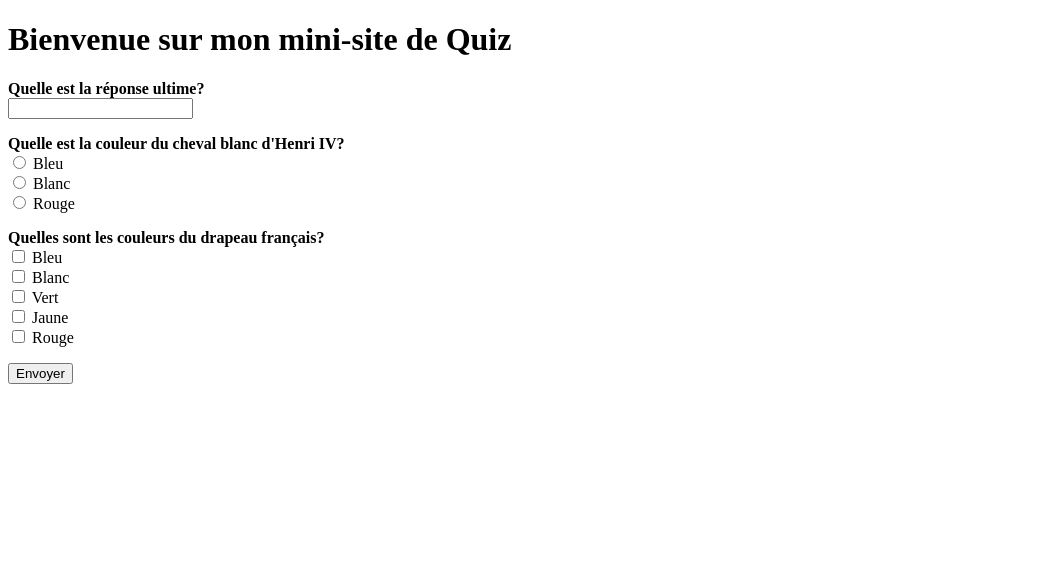
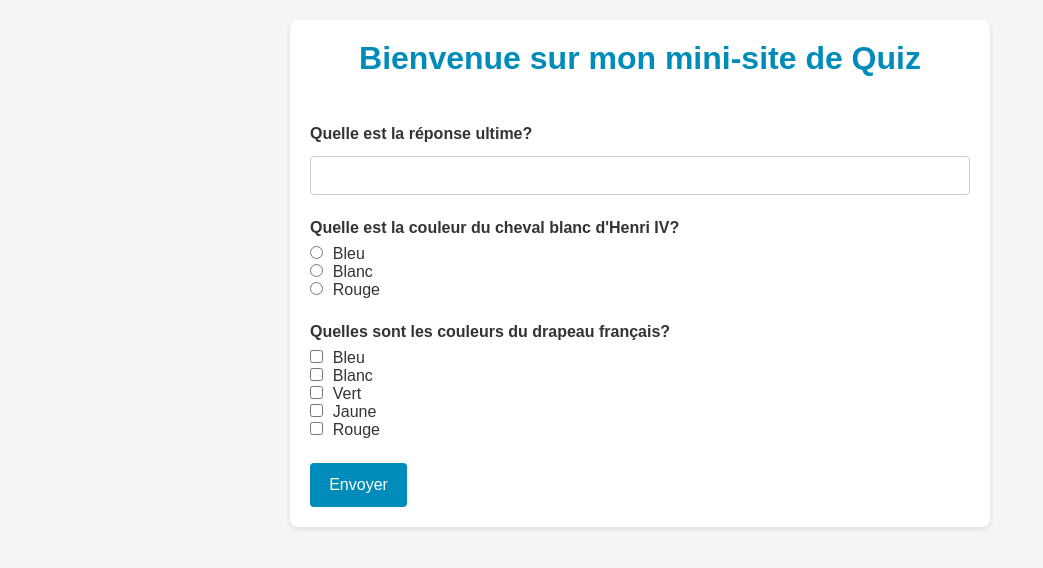
Before and after one commit to MatthiasCaroux/QuizPHP, a PHP site: page / in a window 1280 px wide. Shown: the top 568 px of the page, without its empty margins (0-1043 px from the left). Run offline with PHP 8.4, Linux system fonts and the light colour scheme.

Commit message:
Ajout du css de base pour le site

```diff
--- a/index.php
+++ b/index.php
@@ -13,7 +13,7 @@ use Form\Type\Text;
 use Form\Type\Textarea;
 // use Form\Type\Checkbox;
 // use Form\Type\Radio;
-// etc.
+
 
 // 3. Inclusion de la fonction pour charger les questions
 require_once __DIR__ . '/question.php';
@@ -80,8 +80,10 @@ if ($_SERVER['REQUEST_METHOD'] === 'POST') {
 <head>
     <meta charset="UTF-8">
     <title>Mon Quiz PHP</title>
+    <link rel="stylesheet" href="style.css">
 </head>
 <body>
+    <div class="quiz-container">
         <h1>Bienvenue sur mon mini-site de Quiz</h1>
 
         <?php if ($_SERVER['REQUEST_METHOD'] === 'POST'): ?>
@@ -128,7 +130,7 @@ if ($_SERVER['REQUEST_METHOD'] === 'POST') {
             -->
             <form method="post" action="">
                 <?php foreach ($questions as $question): ?>
-                <div style="margin-bottom:1em;">
+                    <div class="form-group">
                         <label><strong><?= htmlentities($question['text']) ?></strong></label><br>
 
                         <?php
@@ -199,6 +201,6 @@ if ($_SERVER['REQUEST_METHOD'] === 'POST') {
                 <button type="submit">Envoyer</button>
             </form>
         <?php endif; ?>
-
+    </div>
 </body>
 </html>
--- /dev/null
+++ b/style.css
@@ -0,0 +1,151 @@
+/* --------------------------------------------------------------------------
+   RESET DE BASE
+   -------------------------------------------------------------------------- */
+   * {
+    margin: 0;
+    padding: 0;
+    box-sizing: border-box;
+}
+
+/* --------------------------------------------------------------------------
+   STYLE GLOBAL
+   -------------------------------------------------------------------------- */
+body {
+    font-family: Arial, sans-serif;
+    background-color: #f5f5f5;
+    color: #333;
+    padding: 20px;
+}
+
+/* Titres */
+h1,
+h2,
+h3 {
+    margin-bottom: 1em;
+    color: #444;
+}
+
+h1 {
+    text-align: center;
+    color: #008cba; /* Bleu */
+    margin-bottom: 1.5em;
+}
+
+/* Liens */
+a {
+    color: #008cba;
+    text-decoration: none;
+}
+a:hover {
+    text-decoration: underline;
+}
+
+/* --------------------------------------------------------------------------
+   CONTAINER PRINCIPAL
+   -------------------------------------------------------------------------- */
+.quiz-container {
+    background-color: #fff;
+    max-width: 700px;
+    margin: 0 auto;
+    padding: 20px;
+    border-radius: 8px;
+    box-shadow: 0 2px 5px rgba(0,0,0,0.1);
+}
+
+/* --------------------------------------------------------------------------
+   FORMULAIRE
+   -------------------------------------------------------------------------- */
+form {
+    display: block;
+    margin-top: 1em;
+}
+
+.form-group {
+    margin-bottom: 1.5em;
+}
+
+/* Label de la question */
+.form-group label strong {
+    display: inline-block;
+    margin-bottom: 0.5em;
+}
+
+/* Champs texte et textarea */
+input[type="text"],
+textarea {
+    width: 100%;
+    padding: 0.6em;
+    border: 1px solid #ccc;
+    border-radius: 4px;
+    margin-top: 0.3em;
+    font-size: 1em;
+}
+
+/* Radio et checkbox */
+.form-group input[type="radio"],
+.form-group input[type="checkbox"] {
+    margin-right: 0.4em;
+}
+
+/* Bouton d'envoi */
+button[type="submit"] {
+    background-color: #008cba;
+    color: #fff;
+    border: none;
+    border-radius: 4px;
+    padding: 0.8em 1.2em;
+    cursor: pointer;
+    font-size: 1em;
+}
+
+button[type="submit"]:hover {
+    background-color: #0076a3;
+}
+
+/* --------------------------------------------------------------------------
+   AFFICHAGE DES RÉSULTATS
+   -------------------------------------------------------------------------- */
+.score-result {
+    margin-top: 1em;
+    background-color: #e7f4e4;
+    border: 1px solid #cde2c9;
+    padding: 1em;
+    border-radius: 4px;
+}
+
+.score-result strong {
+    color: #2e7d32;
+}
+
+.user-answers {
+    margin-top: 1em;
+}
+
+.user-answers ul {
+    list-style-type: none;
+    margin-top: 1em;
+}
+
+.user-answers li {
+    margin-bottom: 1em;
+}
+
+.user-answers li strong {
+    color: #333;
+    display: block;
+    margin-bottom: 0.3em;
+}
+
+.user-answers em {
+    color: #666;
+}
+
+/* Lien pour recommencer */
+.restart-link {
+    display: inline-block;
+    margin-top: 1em;
+    color: #008cba;
+}
+.restart-link:hover {
+    text-decoration: underline;
+}
```
Also changed, not shown: 1 other file. Lines whose indentation alone changed are shown as unchanged.
